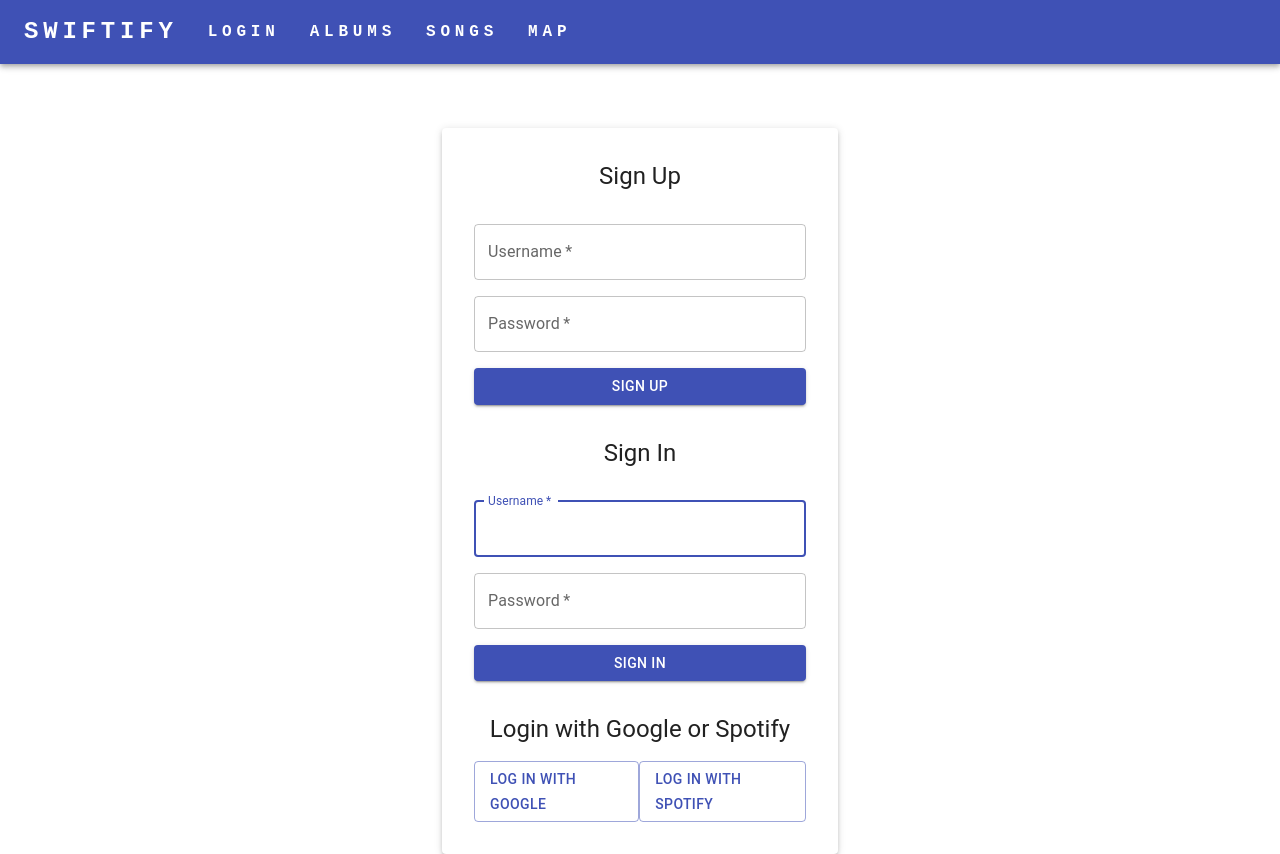
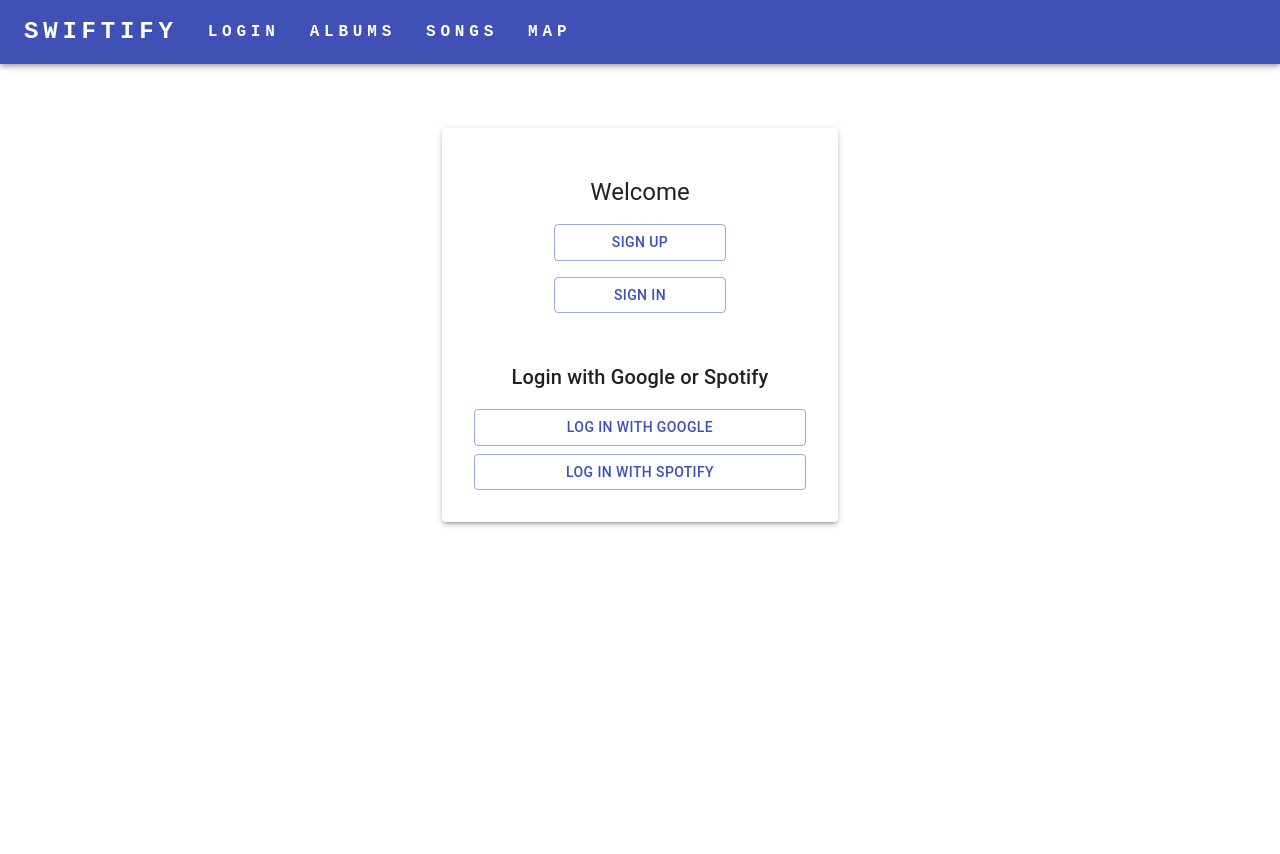
Before and after one commit to BEW111/cis5500-project, a React (Create React App) app in the folder client/: page /login in a window 1280 px wide. After the commit the page ends 800 px from the top, so only its background shows below. Built offline with nearby package versions, Linux system fonts and the light colour scheme.

Commit message:
Make login page look nicer

```diff
--- a/client/src/pages/LoginPage.js
+++ b/client/src/pages/LoginPage.js
@@ -1,10 +1,31 @@
 import { Button, TextField, Box, Container, Paper, Typography } from '@mui/material';
+import React, { useState } from 'react';
 
 export default function LoginPage() {
+  const [showSignUp, setShowSignUp] = useState(false);
+  const [showSignIn, setShowSignIn] = useState(false);
+
   return (
     <Container component="main" maxWidth="xs">
-      <Paper elevation={3} sx={{ mt: 8, p: 4 }}>
-        <Typography component="h1" variant="h5" align="center" sx={{ mb: 4 }}>
+      <Paper elevation={3} sx={{ mt: 8, p: 4, display: 'flex', flexDirection: 'column', alignItems: 'center' }}>
+        <Typography component="h1" variant="h5" sx={{ mt: 2 }}>
+          Welcome
+        </Typography>
+
+        {!showSignUp && !showSignIn && (
+          <Box sx={{ mt: 2 }}>
+            <Button variant="outlined" color="primary" fullWidth onClick={() => { setShowSignUp(true); setShowSignIn(false); }}>
+              Sign Up
+            </Button>
+            <Button variant="outlined" color="primary" fullWidth onClick={() => { setShowSignIn(true); setShowSignUp(false); }} sx={{ mt: 2 }}>
+              Sign In
+            </Button>
+          </Box>
+        )}
+
+        {showSignUp && (
+          <React.Fragment>
+            <Typography component="h1" variant="h5" align="center" sx={{ mt: 2, mb: 2 }}>
               Sign Up
             </Typography>
             <form action="http://localhost:8080/signup" method="post">
@@ -17,9 +38,16 @@ export default function LoginPage() {
               <Button type="submit" variant="contained" color="primary" fullWidth>
                 Sign Up
               </Button>
+              <Button type="button" variant="text" color="secondary" fullWidth onClick={() => setShowSignUp(false)} sx={{ mt: 1 }}>
+                Cancel
+              </Button>
             </form>
+          </React.Fragment>
+        )}
 
-        <Typography component="h1" variant="h5" align="center" sx={{ mt: 4, mb: 4 }}>
+        {showSignIn && (
+          <React.Fragment>
+            <Typography component="h1" variant="h5" align="center" sx={{ mt: 2, mb: 2 }}>
               Sign In
             </Typography>
             <form action="http://localhost:8080/login/password" method="post">
@@ -32,16 +60,21 @@ export default function LoginPage() {
               <Button type="submit" variant="contained" color="primary" fullWidth>
                 Sign in
               </Button>
+              <Button type="button" variant="text" color="secondary" fullWidth onClick={() => setShowSignIn(false)} sx={{ mt: 1 }}>
+                Cancel
+              </Button>
             </form>
+          </React.Fragment>
+        )}
 
-        <Typography component="h1" variant="h5" align="center" sx={{ mt: 4, mb: 2 }}>
+        <Box sx={{ mt: 2, width: '100%' }}>
+          <Typography component="h1" variant="h6" align="center" sx={{ mt: 4, mb: 2 }}>
             Login with Google or Spotify
           </Typography>
-        <Box display="flex" justifyContent="space-around">
-          <Button href="http://localhost:8080/login/federated/google" variant="outlined">
+          <Button variant="outlined" href="http://localhost:8080/login/federated/google" fullWidth sx={{ mb: 1 }}>
             Log In with Google
           </Button>
-          <Button href="http://localhost:8080/auth/spotify" variant="outlined">
+          <Button variant="outlined" href="http://localhost:8080/auth/spotify" fullWidth>
             Log In with Spotify
           </Button>
         </Box>
```
Lines whose indentation alone changed are shown as unchanged.
